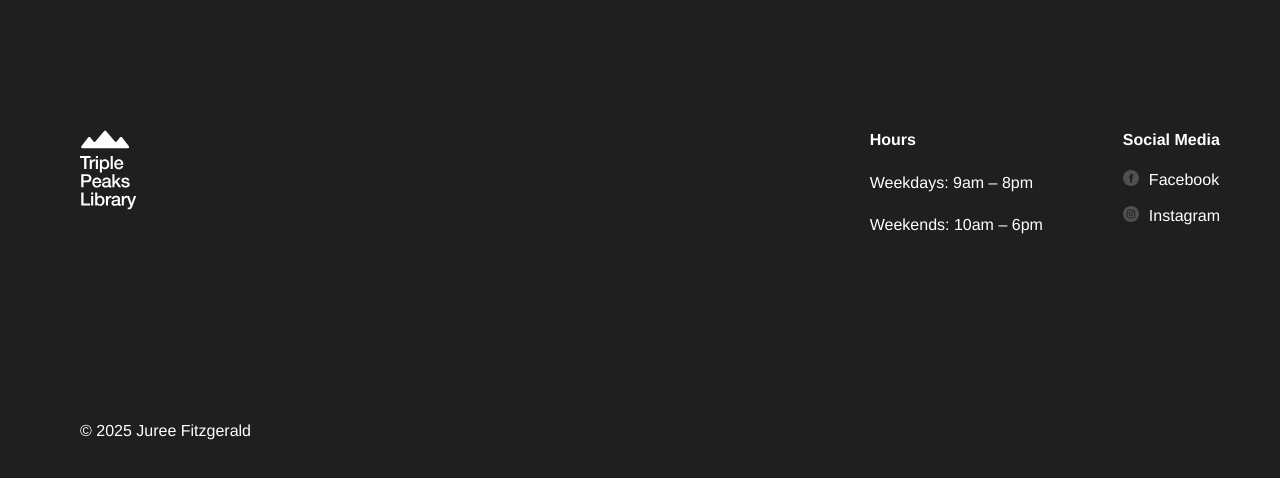
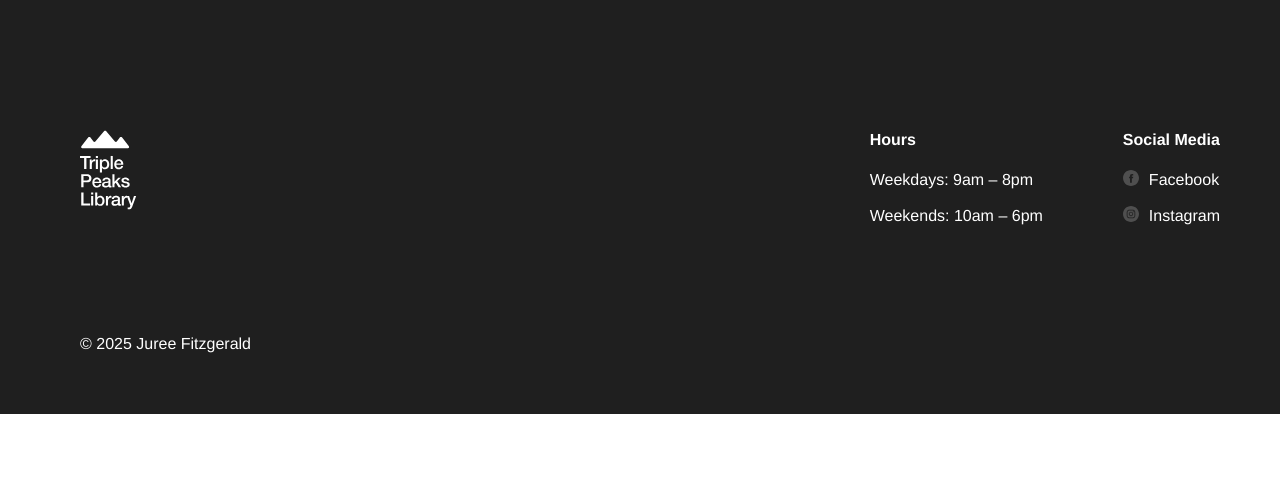
Before and after one commit to jureecodes/se_project_library, a plain HTML site: page index.html in a window 1280 px wide. Shown: the part 3966-4444 px from the top of the page. After the commit the page ends 4380 px from the top, so only its background shows below. Drawn offline with Linux system fonts and the light colour scheme; a web font is replaced by a local one.

Commit message:
Update style.css

```diff
--- a/styles/style.css
+++ b/styles/style.css
@@ -22,7 +22,7 @@
   font-size: 66px;
   line-height: 76px;
   font-weight: 500;
-  color: #000000;
+  color: #000;
   margin: 128px 0 0;
   max-width: 601px;
 }
@@ -408,7 +408,6 @@
   color: #fff;
   padding: 60px 80px;
   font-size: 16px;
-  line-height: 26px;
 }
 
 .footer__columns {
@@ -469,5 +468,5 @@
 }
 
 .footer__copyright {
-  margin: 180px 0 0;
+  margin: 108px 0 0;
 }
```
